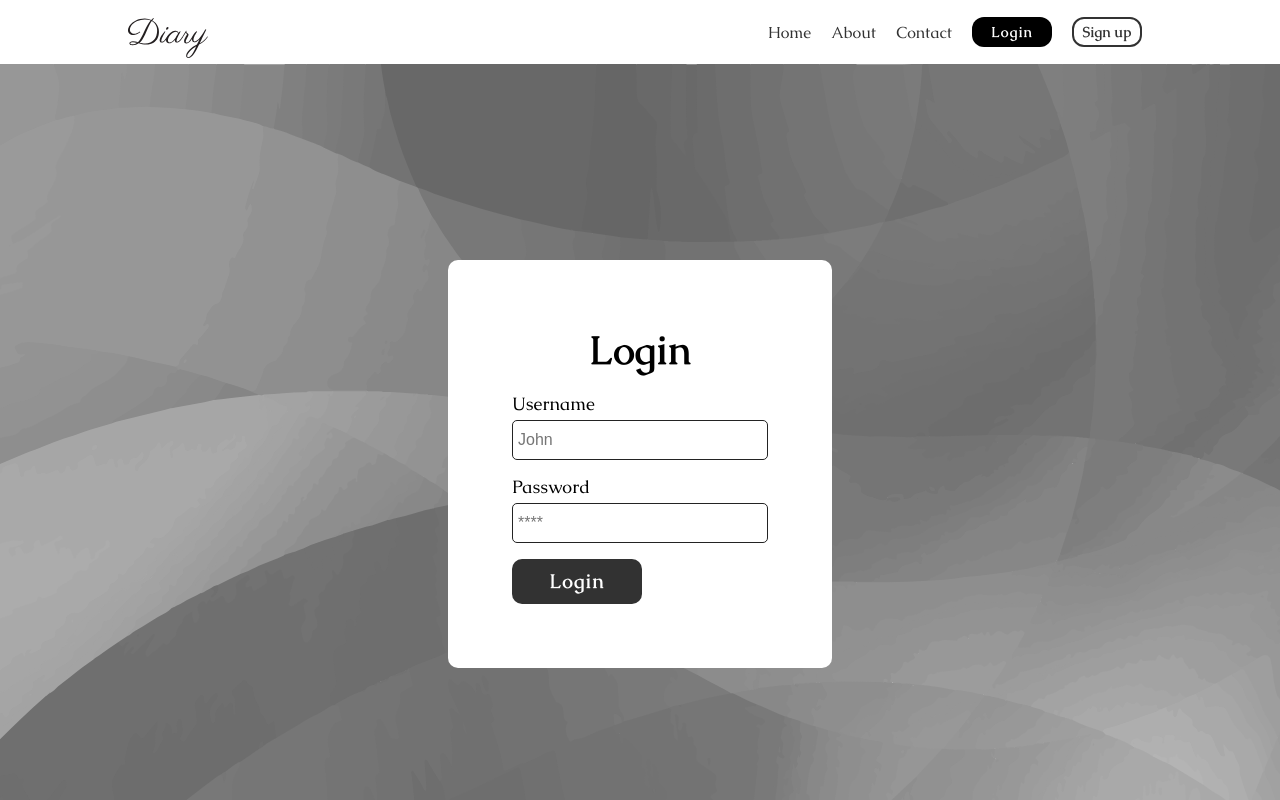
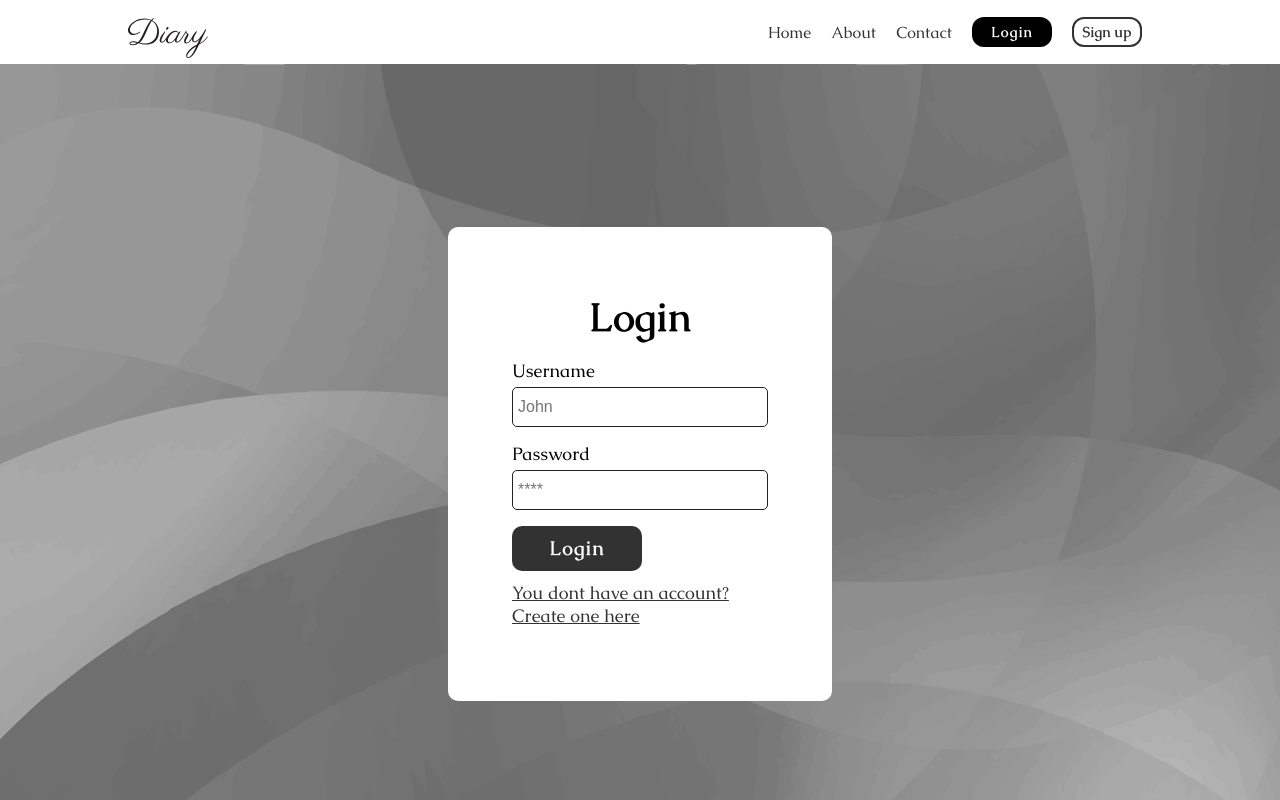
Before and after one commit to Narcis2005/diary-frontend, a Next.js app: page /login in a window 1280 px wide. Shown: the top 800 px of the page. Built offline with nearby package versions, Linux system fonts and the light colour scheme.

Commit message:
added border radius and some loading design

```diff
--- a/components/FormComponents/index.tsx
+++ b/components/FormComponents/index.tsx
@@ -69,8 +69,18 @@ export const Title = styled.h2`
 export const Message = styled.p`
     background: darkred;
     color: white;
-    padding: 5px 10px;
+    padding: 10px 10px;
     font-size: 18px;
     margin-top: 6%;
     font-weight: 700;
+    border-radius: 10px;
 `;
+export const RedirectTextContainer = styled.div`
+    padding: 10px 0px;
+    cursor: pointer;
+    opacity: 0.8;
+`;
+export const RedirectText = styled.p`
+   text-decoration: underline;
+   font-size: 18px;
+`;
--- a/components/LoginComponent/index.tsx
+++ b/components/LoginComponent/index.tsx
@@ -1,16 +1,19 @@
+import Link from "next/link";
 import React from "react";
-import { Button, Form, Input, Label, LabelinputContainer, Message, Title } from "../FormComponents";
+import { Button, Form, Input, Label, LabelinputContainer, Message, RedirectText, RedirectTextContainer, Title } from "../FormComponents";
 
 const LoginComponent = ({
     onChange,
     value,
     onSubmit,
     error,
+    isLoading,
 }: {
     onChange: (e: React.ChangeEvent<HTMLInputElement>) => void;
     value: { username: string; password: string };
     onSubmit: (e: React.FormEvent) => void;
     error: string | null;
+    isLoading: boolean;
 }) => {
     return (
         <>
@@ -38,7 +41,12 @@ const LoginComponent = ({
                         onChange={onChange}
                     />
                 </LabelinputContainer>
-                <Button type="submit">Login</Button>
+                <Button type="submit">{isLoading ? "Loading..." : "Login"}</Button>
+                <RedirectTextContainer>
+                    <Link href="/register" passHref>
+                        <RedirectText>You dont have an account? Create one here</RedirectText>
+                    </Link>
+                </RedirectTextContainer>
                 {error && <Message>{error}</Message>}
             </Form>
         </>
--- a/pages/login/index.tsx
+++ b/pages/login/index.tsx
@@ -24,7 +24,7 @@ const Login: NextPage = () => {
         <>
             <DefaultContainer>
                 <BackgroundImage>
-                    <LoginComponent value={data} onChange={onChange} onSubmit={onSubmit} error={user.error?.message} />
+                    <LoginComponent value={data} onChange={onChange} onSubmit={onSubmit} error={user.error?.message} isLoading={user.status === "loading"}/>
                 </BackgroundImage>
             </DefaultContainer>
         </>
--- a/pages/register/index.tsx
+++ b/pages/register/index.tsx
@@ -25,6 +25,7 @@ const Register = () => {
     const dispatch = useAppDispatch();
     const onSubmit = (e: React.FormEvent) => {
         e.preventDefault();
+        setRequestData({ status: "loading", result: null, error: null });
         api.post<IResult>("/auth/register", data)
             .then((res) => {
                 setRequestData({ status: "succesfull", result: res.data, error: null });
@@ -41,7 +42,7 @@ const Register = () => {
         <>
             <DefaultContainer>
                 <BackgroundImage>
-                    <RegisterComponent value={data} onChange={onChange} onSubmit={onSubmit} error={requestData.error} />
+                    <RegisterComponent value={data} onChange={onChange} onSubmit={onSubmit} error={requestData.error} isLoading={requestData.status === "loading"}/>
                 </BackgroundImage>
             </DefaultContainer>
         </>
```
Also changed, not shown: components/RegisterComponent/index.tsx (+10 -2 lines).
